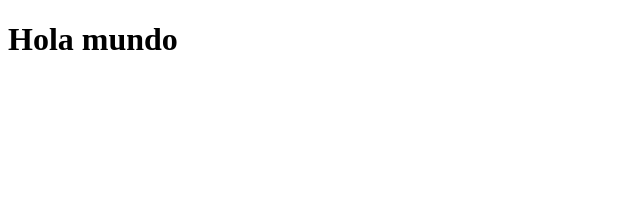
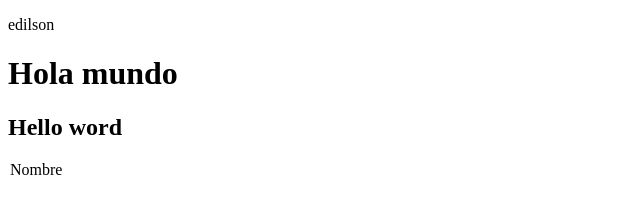
Before and after one commit to YairHernandez01/prueba, a plain HTML site: page index.html in a window 1280 px wide. Shown: the whole page, without its empty margins (0-640 px from the left). Drawn offline with Linux system fonts and the light colour scheme.

Commit message:
eh echo un cambio

```diff
--- a/index.html
+++ b/index.html
@@ -7,6 +7,13 @@
     <title>Document</title>
 </head>
 <body>
+    <p>
+        edilson
+    </p>
     <h1>Hola mundo</h1>
+    <h2>Hello word</h2>
+    <form action="" method="post">
+        <option value="nombre">Nombre</option>
+    </form>
 </body>
 </html>
```
